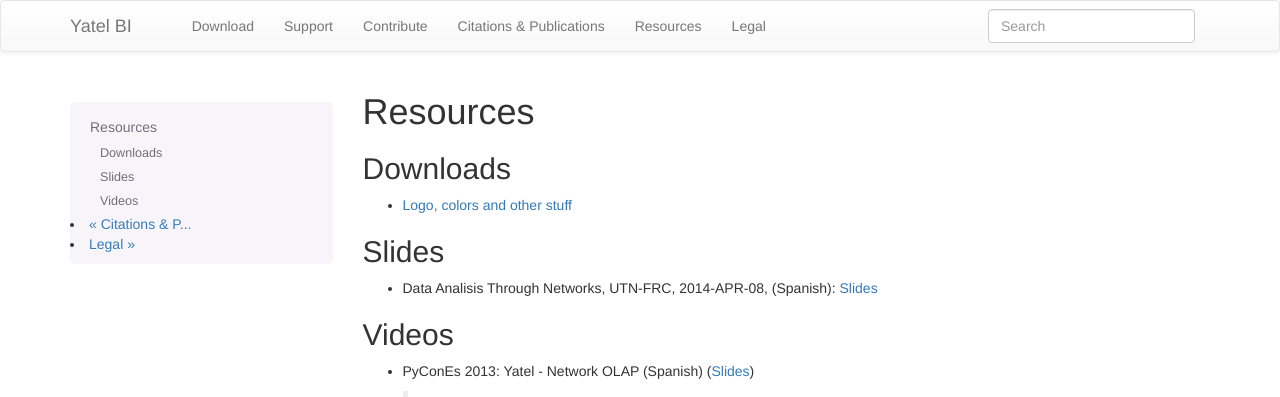
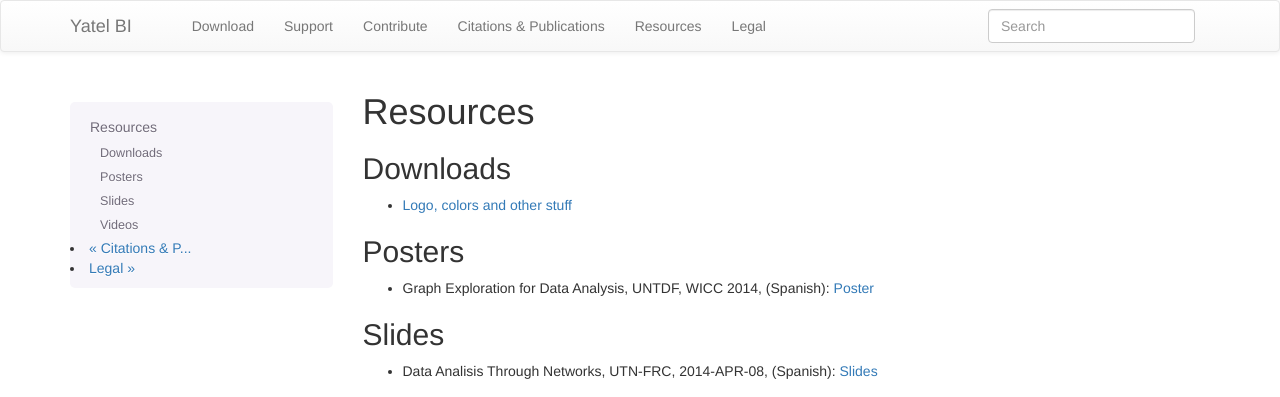
Before and after one commit to yatel-bi/webpage, a Sphinx documentation site: the page built from source/resources.rst, in a window 1280 px wide and 900 px high, cut to the strip 0-397 px from the top of the window. Built offline with Sphinx 7.4.7, drawn with Linux system fonts in a browser that asks for light colours; nearby versions of some CDN libraries; library files that are not in the unit come from our copies; the version number could not be read and is left out.

Commit message:
agregado posters

```diff
--- a/requirements.txt
+++ b/requirements.txt
@@ -1,3 +1,3 @@
-Sphinx
-sphinx-bootstrap-theme>=0.3.4
-sphinxcontrib.youtube
+Sphinx==1.2
+sphinx-bootstrap-theme==0.3.4
+sphinxcontrib.youtube==0.1.2
--- a/source/resources.rst
+++ b/source/resources.rst
@@ -8,6 +8,13 @@
 ---------
 
 - `Logo, colors and other stuff <https://bitbucket.org/yatel/resources/get/default.zip>`_
+
+
+Posters
+-------
+
+- Graph Exploration for Data Analysis, UNTDF, WICC 2014, (Spanish):
+  `Poster <https://bitbucket.org/leliel12/talks/src/tip/wicc2014/yatel_poster/poster.pdf?at=default>`_
 
 
 Slides
```
